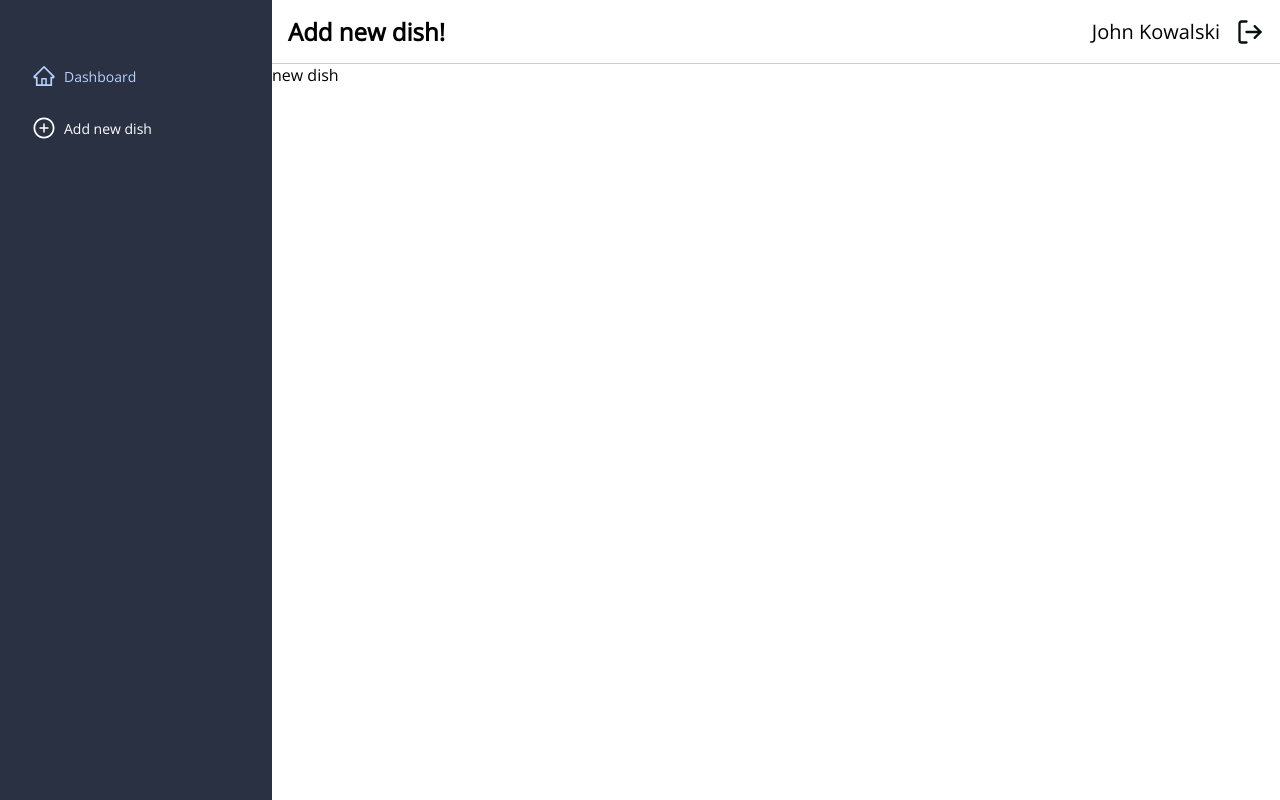
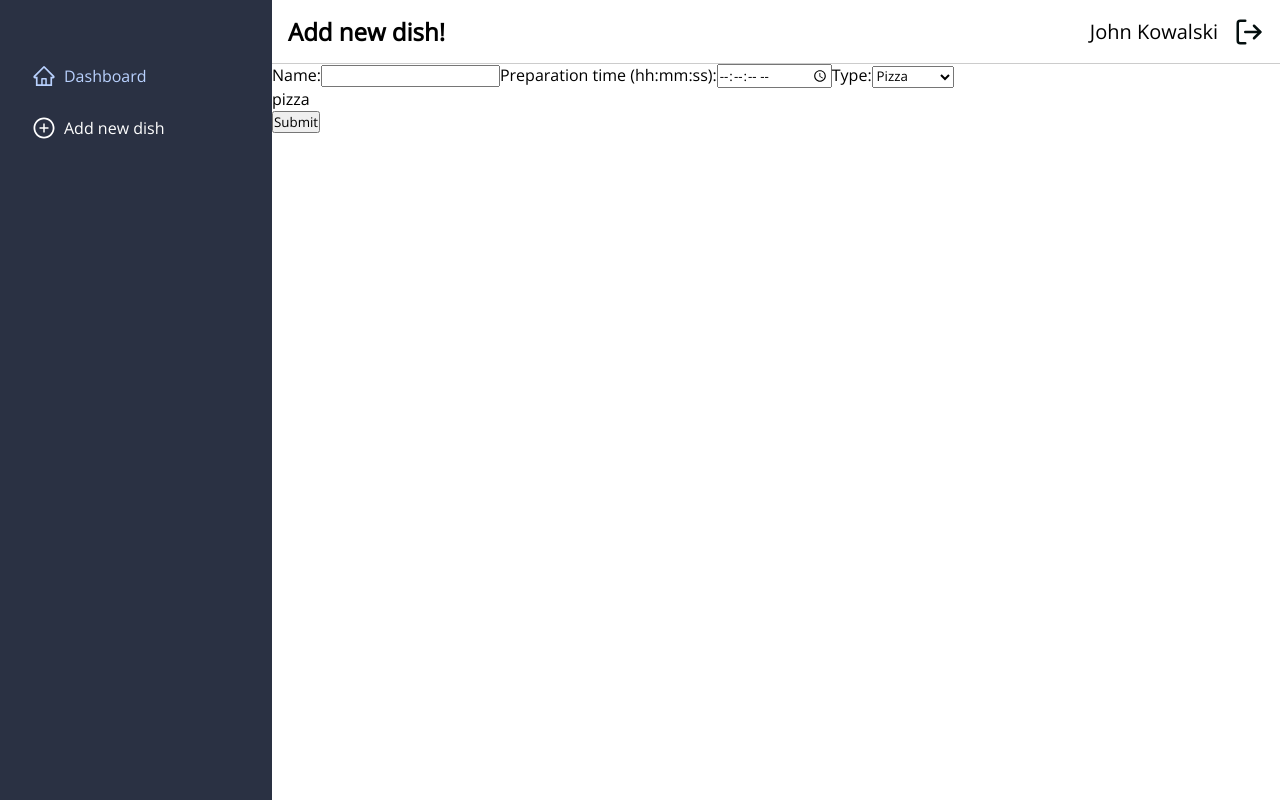
Before and after one commit to PanKarton/NewDishForm, a Next.js app: page /admin-panel/add-new-dish in a window 1280 px wide. Built offline with nearby package versions, Linux system fonts and the light colour scheme; a web font is replaced by a local one.

Commit message:
feat(new-dish-form): Added simple form with condditional options based on dish tyope

```diff
--- a/next.config.js
+++ b/next.config.js
@@ -1,6 +1,10 @@
 /** @type {import('next').NextConfig} */
 const nextConfig = {
   reactStrictMode: true,
-}
+  compiler: {
+    // Enables the styled-components SWC transform
+    styledComponents: true,
+  },
+};
 
-module.exports = nextConfig
+module.exports = nextConfig;
--- a/src/modules/admin-panel/AdminPanelNavLink/AdminPanelNavLink.styles.ts
+++ b/src/modules/admin-panel/AdminPanelNavLink/AdminPanelNavLink.styles.ts
@@ -8,7 +8,7 @@ export const StyledLink = styled(Link)`
   gap: 0.5rem;
 
   span {
-    font-size: ${({ theme }) => theme.fontSize.textSM};
+    font-size: ${({ theme }) => theme.fontSize.textBase};
   }
   svg {
     font-size: ${({ theme }) => theme.fontSize.text2XL};
--- /dev/null
+++ b/src/modules/admin-panel/Header/Header.styles.ts
@@ -0,0 +1,37 @@
+import styled from 'styled-components';
+
+export const StyledHeader = styled.header`
+  border-bottom: 1px solid ${({ theme }) => theme.color.borderDivider};
+  grid-area: 1 / 2 / 2 / 3;
+  display: flex;
+  align-items: center;
+  justify-content: space-between;
+  padding-inline: 1rem;
+`;
+
+export const StyledHeading = styled.h1`
+  font-size: ${({ theme }) => theme.fontSize.text2XL};
+`;
+
+export const UserInfoWrapper = styled.div`
+  display: flex;
+  align-items: center;
+  gap: 1rem;
+  font-size: ${({ theme }) => theme.fontSize.textXL};
+
+  button {
+    background-color: transparent;
+    border: none;
+    display: flex;
+
+    &:hover > svg {
+      cursor: pointer;
+      color: ${({ theme }) => theme.color.adminPanel.contrastLighter};
+    }
+  }
+
+  svg {
+    font-size: ${({ theme }) => theme.fontSize.text3XL};
+    color: ${({ theme }) => theme.color.adminPanel.contrast};
+  }
+`;
--- a/src/modules/admin-panel/Header/Header.tsx
+++ b/src/modules/admin-panel/Header/Header.tsx
@@ -1,44 +1,7 @@
 import { useRouter } from 'next/router';
 import { useCallback } from 'react';
 import { FiLogOut } from 'react-icons/fi';
-import styled from 'styled-components';
-
-export const StyledHeader = styled.header`
-  /* background-color: ${({ theme }) => theme.color.primaryAccent}; */
-  border-bottom: 1px solid ${({ theme }) => theme.color.borderDivider};
-  grid-area: 1 / 2 / 2 / 3;
-  display: flex;
-  align-items: center;
-  justify-content: space-between;
-  padding-inline: 1rem;
-`;
-
-export const StyledHeading = styled.h1`
-  font-size: ${({ theme }) => theme.fontSize.text2XL};
-`;
-
-export const UserInfoWrapper = styled.div`
-  display: flex;
-  align-items: center;
-  gap: 1rem;
-  font-size: 1.25rem;
-
-  button {
-    background-color: transparent;
-    border: none;
-    display: flex;
-
-    &:hover > svg {
-      cursor: pointer;
-      color: ${({ theme }) => theme.color.adminPanel.contrastLighter};
-    }
-  }
-
-  svg {
-    font-size: 1.75rem;
-    color: ${({ theme }) => theme.color.adminPanel.contrast};
-  }
-`;
+import { StyledHeader, StyledHeading, UserInfoWrapper } from './Header.styles';
 
 type HeadingProps = {
   heading: string;
--- /dev/null
+++ b/src/modules/admin-panel/Nav/Nav.styles.ts
@@ -0,0 +1,18 @@
+import styled from 'styled-components';
+
+export const StyledNav = styled.nav`
+  grid-area: 1/1/3/2;
+  padding: 4rem 0 0 2rem;
+  background-color: ${({ theme }) => theme.color.adminPanel.primaryAccent};
+`;
+export const StyledList = styled.ul`
+  display: flex;
+  flex-direction: column;
+  gap: 1.75rem;
+
+  li {
+    display: flex;
+    align-items: center;
+    gap: 0.25rem;
+  }
+`;
--- a/src/modules/admin-panel/Nav/Nav.tsx
+++ b/src/modules/admin-panel/Nav/Nav.tsx
@@ -1,23 +1,6 @@
 import { AiOutlineHome, AiOutlinePlusCircle } from 'react-icons/ai';
-import styled from 'styled-components';
 import { AdminPanelNavLink } from '../AdminPanelNavLink/AdminPanelNavLink';
-
-export const StyledNav = styled.nav`
-  grid-area: 1/1/3/2;
-  padding: 4rem 0 0 2rem;
-  background-color: ${({ theme }) => theme.color.adminPanel.primaryAccent};
-`;
-export const StyledList = styled.ul`
-  display: flex;
-  flex-direction: column;
-  gap: 1.75rem;
-
-  li {
-    display: flex;
-    align-items: center;
-    gap: 0.25rem;
-  }
-`;
+import { StyledList, StyledNav } from './Nav.styles';
 
 export const Nav = () => (
   <StyledNav>
--- /dev/null
+++ b/src/modules/admin-panel/NewDishForm/NewDishForm.tsx
@@ -0,0 +1,76 @@
+import { ChangeEvent, useCallback, useState } from 'react';
+
+const initDishData = {
+  name: '',
+  preparation_time: '',
+  type: '',
+  no_of_slices: '',
+  diameter: '',
+  spiciness_scale: '',
+  slices_of_bread: '',
+};
+
+export const NewDishForm = () => {
+  const [dishType, setDishType] = useState('pizza');
+  const [dishData, setDishData] = useState(initDishData);
+
+  console.clear();
+  console.table(dishData);
+
+  const handleUpdateDishData = useCallback(
+    (e: ChangeEvent<HTMLSelectElement | HTMLInputElement>) => {
+      const { name, value } = e.target;
+
+      setDishData(prevData => ({
+        ...prevData,
+        [name]: value,
+      }));
+    },
+    []
+  );
+
+  const handleChangeDishType = useCallback(
+    (e: ChangeEvent<HTMLSelectElement>) => {
+      setDishType(e.target.value);
+      handleUpdateDishData(e);
+    },
+    [handleUpdateDishData]
+  );
+
+  const renderDishOptions = useCallback(() => {
+    if (dishType === '') return null;
+    if (dishType === 'soup') return <p>soup</p>;
+    if (dishType === 'pizza') return <p>pizza</p>;
+    if (dishType === 'sandwich') return <p>sandwich</p>;
+  }, [dishType]);
+
+  return (
+    <form>
+      <label>
+        Name:
+        <input type="text" name="name" onChange={handleUpdateDishData} />
+      </label>
+      <label>
+        Preparation time (hh:mm:ss):
+        <input
+          name="preparation_time"
+          value={dishData.preparation_time}
+          onChange={handleUpdateDishData}
+          type="time"
+          step="1"
+        ></input>
+      </label>
+      <label>
+        Type:
+        <select name="type" onChange={handleChangeDishType}>
+          {/* <option value="">Choose dish type</option> */}
+          <option value="pizza">Pizza</option>
+          <option value="soup">Soup</option>
+          <option value="sandwich">Sandwich</option>
+        </select>
+      </label>
+      {renderDishOptions()}
+      <input type="submit" value="Submit" />
+    </form>
+  );
+};
--- a/src/pages/admin-panel/add-new-dish.tsx
+++ b/src/pages/admin-panel/add-new-dish.tsx
@@ -1,4 +1,5 @@
 import { AdminDashboard } from '@/components/templates/AdminDashboard/AdminDashboard';
+import { NewDishForm } from '@/modules/admin-panel/NewDishForm/NewDishForm';
 import Head from 'next/head';
 
 const AddNewDish = () => (
@@ -11,7 +12,7 @@ const AddNewDish = () => (
     </Head>
     <>
       <AdminDashboard heading="Add new dish!">
-        <p>new dish</p>
+        <NewDishForm />
       </AdminDashboard>
     </>
   </>
```
Also changed, not shown: .babelrc.
